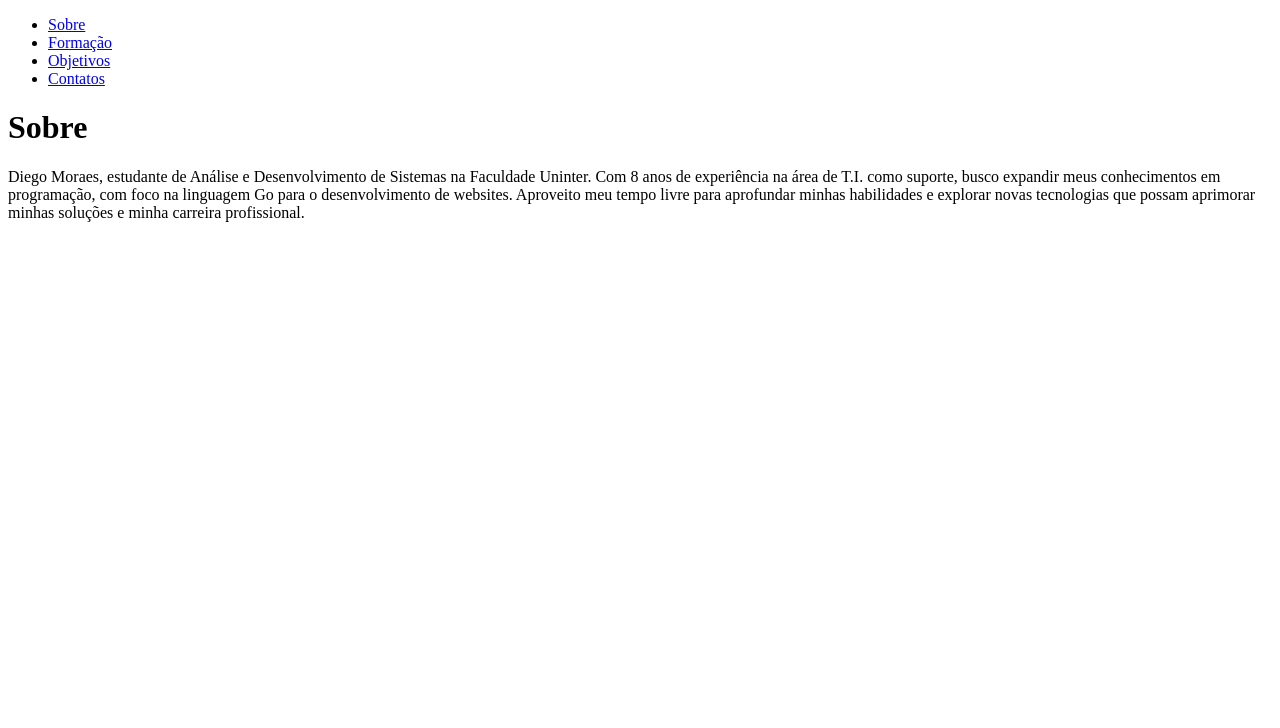
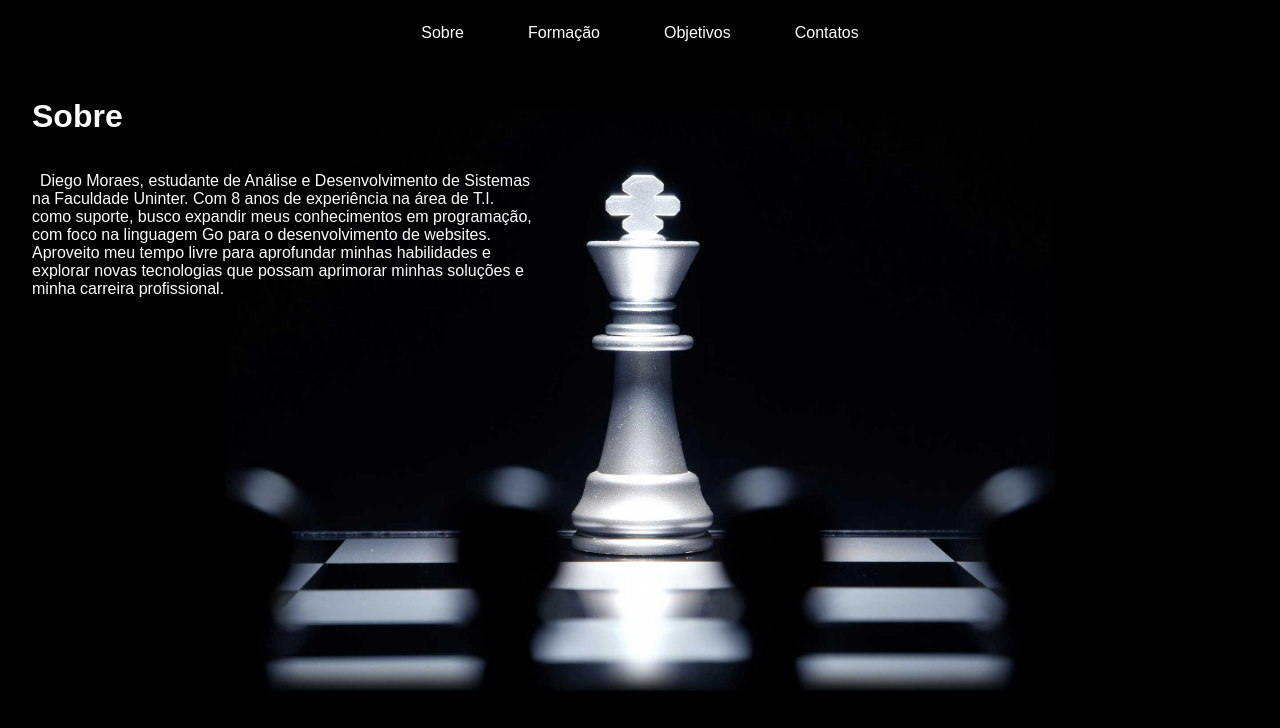
Before and after one commit to SmithTrash/diegolmr.github.io, a plain HTML site: page index.html in a window 1280 px wide. Drawn offline with Linux system fonts and the light colour scheme.

Commit message:
Update index.html
Novo caminho css

```diff
--- a/index.html
+++ b/index.html
@@ -4,7 +4,7 @@
     <meta charset="UTF-8">
     <meta name="viewport" content="width=device-width, initial-scale=1.0">
     <title>Meu site</title>
-    <link rel="stylesheet" href="./static/styles">
+    <link rel="stylesheet" href="./static/styles/style.css">
     <style>
         /* Esconda o conteúdo das abas por padrão */
         .tabcontent {
```
